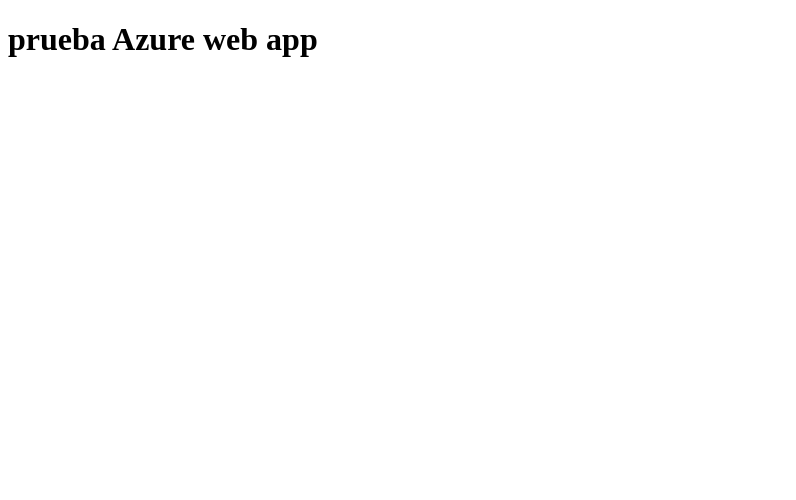
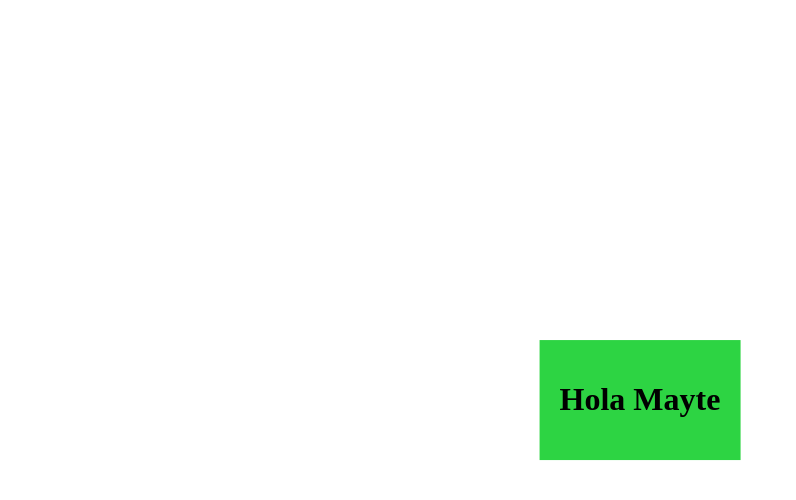
Before and after one commit to IBM-SkillBuild/html-azure, a plain HTML site: page index.html in a window 1280 px wide. Shown: the whole page, without its empty margins (0-796 px from the left). Drawn offline with Linux system fonts and the light colour scheme.

Commit message:
hola mayte

```diff
--- a/index.html
+++ b/index.html
@@ -4,8 +4,12 @@
     <meta charset="UTF-8">
     <meta name="viewport" content="width=device-width, initial-scale=1.0">
     <title>Azure</title>
+    <link rel="stylesheet" href="style.css">
 </head>
 <body>
-    <h1>prueba Azure web app</h1>
+    <div>
+        <h1>Hola Mayte</h1>
+    </div>
+
 </body>
 </html>
--- /dev/null
+++ b/style.css
@@ -0,0 +1,11 @@
+div{
+
+    margin: 0;
+  position: absolute;
+  top: 50%;
+  left: 50%;
+  transform: translate(-50%, -50%);
+  background-color: rgb(45, 212, 67);
+  padding: 20px;
+
+    }
```
